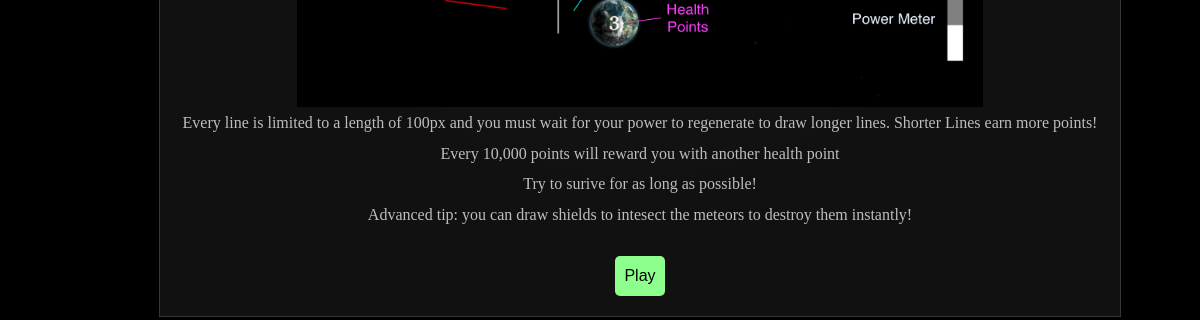
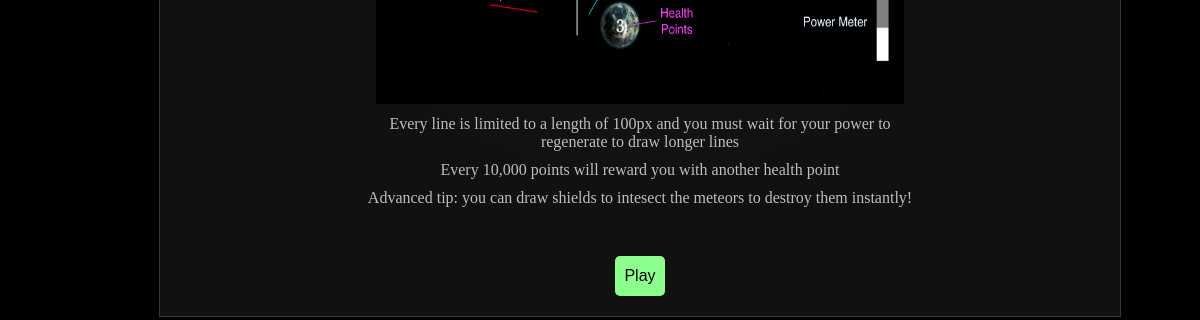
Before and after one commit to elvis-yuan/JankyEarthDefense, a website built with webpack: page index.html in a window 1280 px wide. Shown: the part 384-704 px from the top of the page, 0-1200 px from the left. Built offline with nearby package versions, Linux system fonts and the light colour scheme.

Commit message:
remove excessive instructions

```diff
--- a/game.css
+++ b/game.css
@@ -146,3 +146,10 @@ canvas {
 .personal-link:hover {
   color: white;
 }
+
+.instructions {
+  width: 80%;
+  display: flex;
+  flex-direction: column;
+  text-align: center;
+}
--- a/index.html
+++ b/index.html
@@ -22,21 +22,19 @@
         <h1 id="title">Janky Earth Defense</h1>
         <div class="tips">
           <img class="tutorial" src="./assets/tutorial.png" alt="" />
+          <div class="instructions">
             <p>
               Every line is limited to a length of 100px and you must wait for
-            your power to regenerate to draw longer lines. Shorter Lines earn
-            more points!
+              your power to regenerate to draw longer lines
             </p>
             <p>
               Every 10,000 points will reward you with another health point
             </p>
             <p>
-            Try to surive for as long as possible!
-          </p>
-          <p>
               Advanced tip: you can draw shields to intesect the meteors to
               destroy them instantly!
             </p>
+          </div>
         </div>
         <button id="play-button">Play</button>
       </div>
```
Lines whose indentation alone changed are shown as unchanged.
